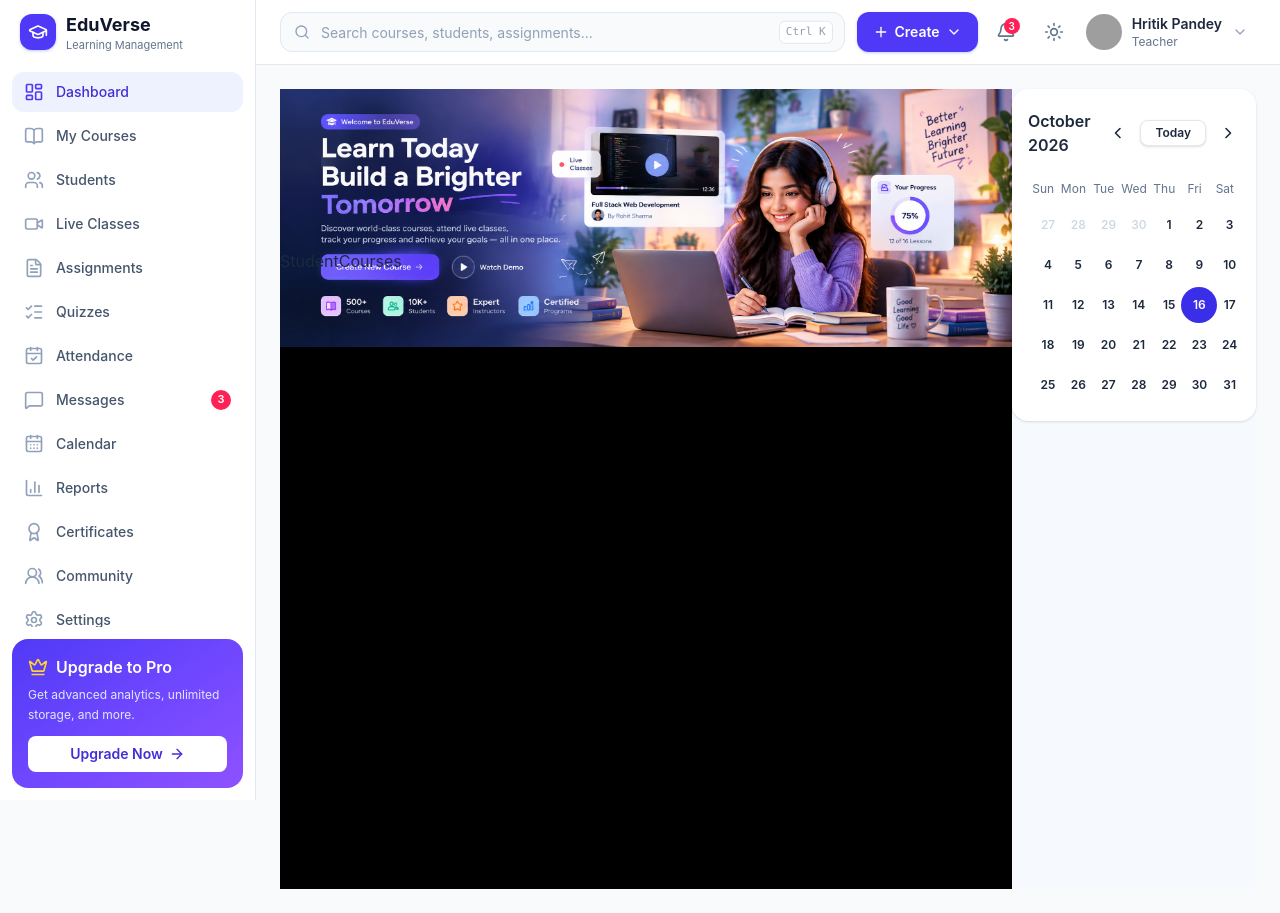
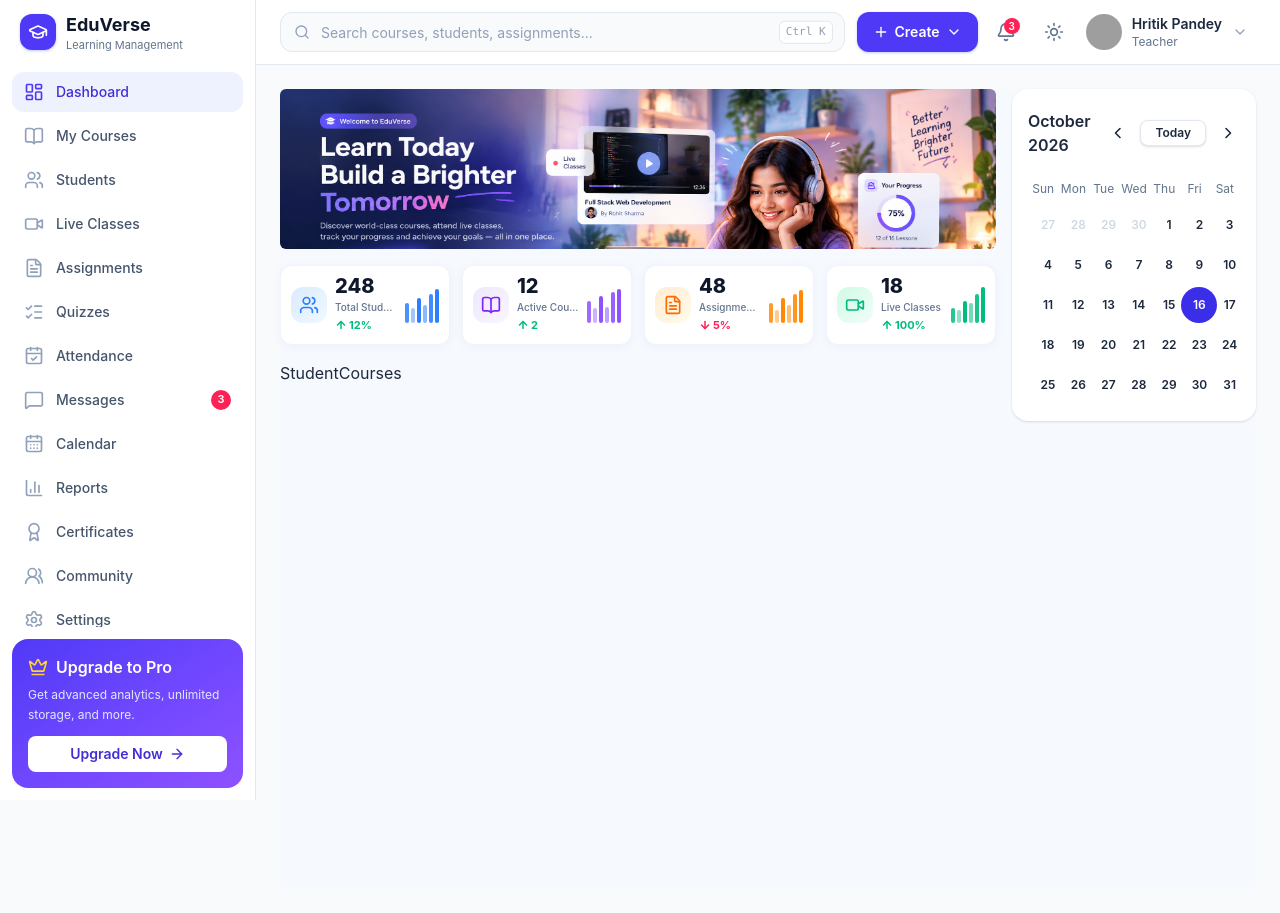
Before and after one commit to iamayushkarma/lms-dashbaord, a React (Vite) app: page / in a window 1280 px wide. Built offline with nearby package versions, Linux system fonts and the light colour scheme; grey boxes are pictures that could not be loaded.

Commit message:
stats card and bar graph changes

```diff
--- a/src/dashboard/components/StatsCards.tsx
+++ b/src/dashboard/components/StatsCards.tsx
@@ -15,10 +15,14 @@ type Stat = {
   change: string;
   trend: "up" | "down";
   icon: LucideIcon;
-  iconBg: string; // tailwind classes for icon tile
-  barColor: string; // tailwind bg class for mini bars
+  iconBg: string; // soft gradient tile behind the icon
+  iconColor: string; // icon stroke colour
+  barColor: string; // solid colour for the mini bars
   bars: number[]; // heights in %, for the mini chart
 };
+
+// Per-bar opacity: mixes light and dark bars like the reference design
+const BAR_OPACITY = [0.4, 0.85, 0.45, 1, 0.55, 0.9, 1];
 
 const STATS: Stat[] = [
   {
@@ -27,9 +31,10 @@ const STATS: Stat[] = [
     change: "12%",
     trend: "up",
     icon: Users,
-    iconBg: "bg-blue-100 text-blue-600",
+    iconBg: "bg-gradient-to-br from-blue-100 to-sky-50",
+    iconColor: "text-blue-500",
     barColor: "bg-blue-500",
-    bars: [30, 45, 38, 60, 52, 75, 90],
+    bars: [35, 55, 40, 70, 50, 80, 95],
   },
   {
     label: "Active Courses",
@@ -37,9 +42,10 @@ const STATS: Stat[] = [
     change: "2",
     trend: "up",
     icon: BookOpen,
-    iconBg: "bg-violet-100 text-violet-600",
+    iconBg: "bg-gradient-to-br from-violet-100 to-purple-50",
+    iconColor: "text-violet-600",
     barColor: "bg-violet-500",
-    bars: [40, 25, 55, 35, 70, 50, 85],
+    bars: [30, 60, 40, 75, 45, 85, 95],
   },
   {
     label: "Assignments",
@@ -47,9 +53,10 @@ const STATS: Stat[] = [
     change: "5%",
     trend: "down",
     icon: FileText,
-    iconBg: "bg-orange-100 text-orange-500",
+    iconBg: "bg-gradient-to-br from-orange-100 to-amber-50",
+    iconColor: "text-orange-500",
     barColor: "bg-orange-400",
-    bars: [35, 60, 45, 80, 55, 70, 50],
+    bars: [30, 55, 35, 70, 50, 80, 90],
   },
   {
     label: "Live Classes",
@@ -57,9 +64,10 @@ const STATS: Stat[] = [
     change: "100%",
     trend: "up",
     icon: Video,
-    iconBg: "bg-emerald-100 text-emerald-600",
+    iconBg: "bg-gradient-to-br from-emerald-100 to-teal-50",
+    iconColor: "text-emerald-500",
     barColor: "bg-emerald-500",
-    bars: [20, 35, 30, 55, 65, 80, 95],
+    bars: [25, 40, 35, 60, 55, 80, 100],
   },
 ];
 
@@ -67,54 +75,66 @@ function StatsCards() {
   return (
     // 1 col on very small phones, 2 cols on larger phones/tablets,
     // 4 cols in one row on desktop (matches the reference dashboard)
-    <div className="grid w-full grid-cols-1 gap-4 min-[480px]:grid-cols-2 xl:grid-cols-4">
+    <div className="grid w-full grid-cols-1 gap-3 min-[480px]:grid-cols-2 min-[1400px]:gap-4 xl:grid-cols-4">
       {STATS.map(
-        ({ label, value, change, trend, icon: Icon, iconBg, barColor, bars }) => {
+        ({
+          label,
+          value,
+          change,
+          trend,
+          icon: Icon,
+          iconBg,
+          iconColor,
+          barColor,
+          bars,
+        }) => {
           const isUp = trend === "up";
           return (
             <div
               key={label}
-              className="flex min-w-0 items-center gap-2.5 overflow-hidden rounded-xl border border-slate-100 bg-white p-3 shadow-sm"
+              className="flex min-w-0 items-center gap-2 overflow-hidden rounded-xl border border-slate-100 bg-white p-2.5 shadow-[0_2px_10px_rgba(99,102,241,0.06)] min-[1400px]:gap-2.5 min-[1400px]:p-3"
             >
               {/* Icon tile */}
               <div
-                className={`flex h-10 w-10 shrink-0 items-center justify-center rounded-lg ${iconBg}`}
+                className={`flex h-9 w-9 shrink-0 items-center justify-center rounded-xl min-[1400px]:h-11 min-[1400px]:w-11 ${iconBg}`}
               >
-                <Icon className="h-5 w-5" />
+                <Icon className={`h-5 w-5 min-[1400px]:h-[22px] min-[1400px]:w-[22px] ${iconColor}`} />
               </div>
 
               {/* Count + label + trend */}
               <div className="min-w-0 flex-1">
-                <p className="text-xl font-bold leading-none text-slate-900">
+                <p className="text-xl font-extrabold leading-none text-slate-900 min-[1400px]:text-2xl">
                   {value}
                 </p>
-                <p className="mt-1 truncate text-[11px] text-slate-500">
+                <p className="mt-1 truncate text-[10px] font-medium text-slate-500 min-[1400px]:text-[11px]">
                   {label}
                 </p>
                 <p
-                  className={`mt-0.5 flex items-center gap-0.5 text-[11px] font-semibold ${
-                    isUp ? "text-emerald-600" : "text-rose-500"
+                  className={`mt-0.5 flex items-center gap-0.5 text-[11px] font-bold ${
+                    isUp ? "text-emerald-500" : "text-rose-500"
                   }`}
                 >
                   {isUp ? (
-                    <ArrowUp className="h-3 w-3" />
+                    <ArrowUp className="h-3 w-3" strokeWidth={3} />
                   ) : (
-                    <ArrowDown className="h-3 w-3" />
+                    <ArrowDown className="h-3 w-3" strokeWidth={3} />
                   )}
                   {change}
                 </p>
               </div>
 
-              {/* Mini bar chart: hidden between xl and 1400px where 4 cards get narrow */}
+              {/* Mini bar chart: equal fixed-width bars (6 on narrow, 7 on wide screens) */}
               <div
-                className="flex h-10 w-12 shrink-0 items-end gap-[3px] xl:hidden min-[1400px]:flex"
+                className="flex h-9 shrink-0 items-end gap-[2px] min-[1400px]:h-11 min-[1400px]:gap-1"
                 aria-hidden="true"
               >
                 {bars.map((h, i) => (
                   <span
                     key={i}
-                    style={{ height: `${h}%` }}
-                    className={`w-full rounded-sm opacity-80 ${barColor}`}
+                    style={{ height: `${h}%`, opacity: BAR_OPACITY[i] }}
+                    className={`w-1 shrink-0 rounded-full ${barColor} ${
+                      i === 0 ? "hidden min-[1400px]:block" : ""
+                    }`}
                   />
                 ))}
               </div>
--- a/src/dashboard/main-body/MainBody.tsx
+++ b/src/dashboard/main-body/MainBody.tsx
@@ -2,18 +2,22 @@ import React from "react";
 import HeaderImage from "../components/HeaderImage";
 import Calendar from "../components/Calander";
 import StudentCourses from "../components/StudentCourses";
+import StatsCards from "../components/StatsCards";
 
 function MainBody() {
   return (
-    <div className="flex w-full h-svh bg-[#f6f9fd]">
-      <div className="lg:w-[75%] 2xl:w-[80%] bg-black">
-        <HeaderImage />
-        <StudentCourses />
-      </div>
-      <div className="lg:w-[25%] 2xl:w-[20%]">
-        <Calendar />
-      </div>
+    <div className="flex min-h-svh w-full flex-col gap-4 bg-[#f6f9fd] lg:flex-row">
+  <div className="flex min-w-0 flex-1 flex-col gap-4">
+    <div className="shrink-0 overflow-hidden rounded-md">
+      <HeaderImage />
     </div>
+    <StatsCards />
+    <StudentCourses />
+  </div>
+  <div className="flex w-full shrink-0 flex-col gap-4 lg:w-[25%] 2xl:w-[20%]">
+    <Calendar />
+  </div>
+</div>
   );
 }
 
```
